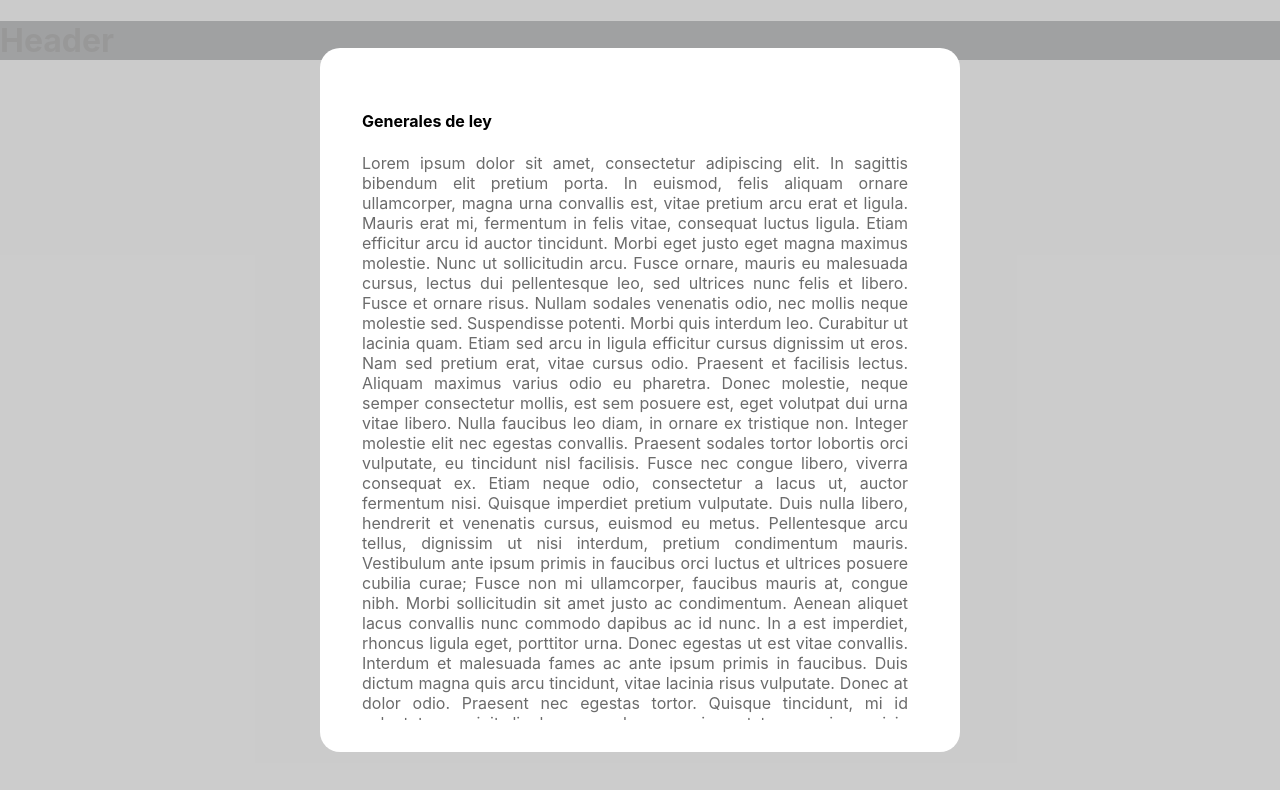
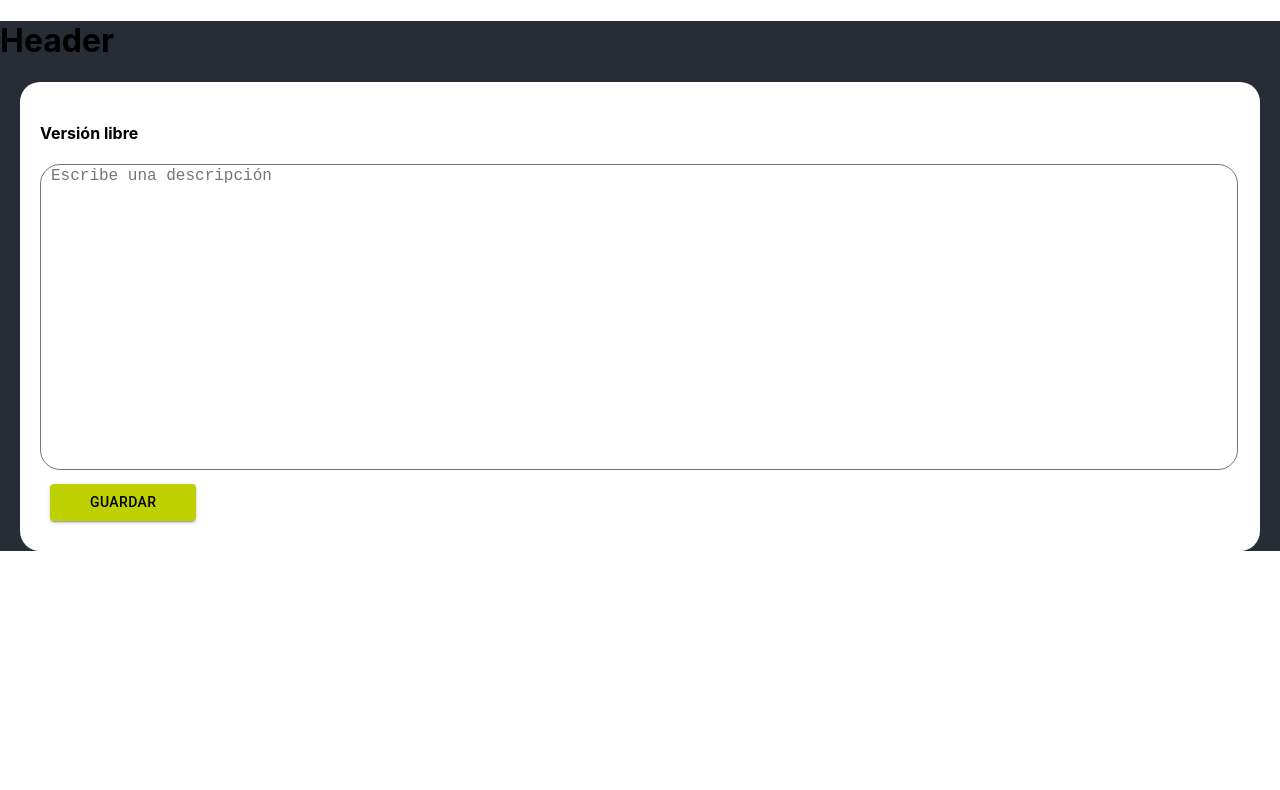
Before and after one commit to JohannCepeda16/fenix, a React (Create React App) app: page / in a window 1280 px wide. Shown: the top 790 px of the page. Built offline with nearby package versions, Linux system fonts and the light colour scheme; the HTML template or start-up script is replaced by a standard one.

Commit message:
free version form

```diff
--- a/src/App.tsx
+++ b/src/App.tsx
@@ -1,7 +1,8 @@
-import PanelContainer from "./components/modals/PanelController";
+import PanelContainer from "./components/process/PanelController";
 import "./App.css";
 import { useState } from "react";
 import GeneralLaws from "./components/GeneralLaws";
+import FreeVersionForm from "./components/forms/FreeVersionForm";
 
 function App() {
   const infringementInitialState = {
@@ -24,15 +25,22 @@ function App() {
   return (
     <div className="App">
       <h1>Header</h1>
-      {/*
+      {
+        false &&
         <PanelContainer
           infringement={infringement}
           setInfringement={setInfringement}
           visibile={modalVisible}
           setModalVisible={setModalVisible}
         />
-      */}
-      <GeneralLaws infringement={infringement} setInfringement={setInfringement}/>
+      }
+      {
+        false &&
+        <GeneralLaws infringement={infringement} setInfringement={setInfringement}/>
+      }
+      {
+        <FreeVersionForm />
+      }
     </div>
   );
 }
--- a/src/components/GeneralLaws.tsx
+++ b/src/components/GeneralLaws.tsx
@@ -1,5 +1,5 @@
 import { IPanelContainer } from "./types/Controller";
-import "./modals/ModalView.scss";
+import "./process/ModalView.scss";
 import Button from "@material-ui/core/Button";
 import React, { useState } from "react";
 import { useFormik } from "formik";
--- /dev/null
+++ b/src/components/forms/Forms.scss
@@ -0,0 +1,22 @@
+.FreeVersionForm {
+  background-color: white;
+  margin: 20px;
+  padding: 20px;
+  border-radius: 20px;
+}
+
+.TextArea {
+  width: 98%;
+  height: 300px;
+  border-radius: 20px;
+  resize: none;
+  font-size: 1rem;
+  padding-left: 10px;
+  padding-right: 10px;
+  overflow: auto;
+  outline: none;
+
+  -webkit-box-shadow: none;
+  -moz-box-shadow: none;
+  box-shadow: none;
+}
--- /dev/null
+++ b/src/components/forms/FreeVersionForm.tsx
@@ -0,0 +1,46 @@
+import Button from "@material-ui/core/Button";
+import { useFormik } from "formik";
+import { useState } from "react";
+import "./Forms.scss";
+
+export default function FreeVersionForm() {
+  const [freeVersion, setFreeVersion] = useState("");
+
+  const formik = useFormik({
+    initialValues: {
+      freeVersion: "",
+    },
+    onSubmit: (values) => {
+      setFreeVersion(JSON.stringify(values));
+    },
+  });
+
+  return (
+    <form className="FreeVersionForm" onSubmit={formik.handleSubmit}>
+      <h4>Versión libre</h4>
+      <textarea
+        id="textArea"
+        name="freeVersion"
+        value={formik.values.freeVersion}
+        onChange={formik.handleChange}
+        className="TextArea"
+        placeholder="Escribe una descripción"
+        draggable={false}
+        required
+      />
+      <Button
+        variant="contained"
+        style={{
+          color: "black",
+          backgroundColor: "#bed000",
+          margin: "10px",
+          paddingLeft: "40px",
+          paddingRight: "40px",
+        }}
+        type="submit"
+      >
+        Guardar
+      </Button>
+    </form>
+  );
+}
--- a/src/components/modals/PanelController.tsx
+++ b/src/components/process/PanelController.tsx
@@ -20,7 +20,7 @@ export default function ModalContainer(props: IPanelContainer) {
     if (step >= 0 && step < 2) {
       setStep(step + 1);
     } else if (step === 2) {
-      props.setInfringement({...infringement, status: "INICIADO"})
+      props.setInfringement({...infringement, status: "Iniciado"})
       startProcess();
     }
   };
```
Also changed, not shown: src/components/process/AttorneyPanel.tsx (renamed from src/components/modals/AttorneyPanel.tsx), src/components/process/EndProcess.tsx (renamed from src/components/modals/EndProcess.tsx), src/components/process/IntervenningPanel.tsx (renamed from src/components/modals/IntervenningPanel.tsx), src/components/process/ModalView.scss (renamed from src/components/modals/ModalView.scss), src/components/process/StartProcess.tsx (renamed from src/components/modals/StartProcess.tsx).
